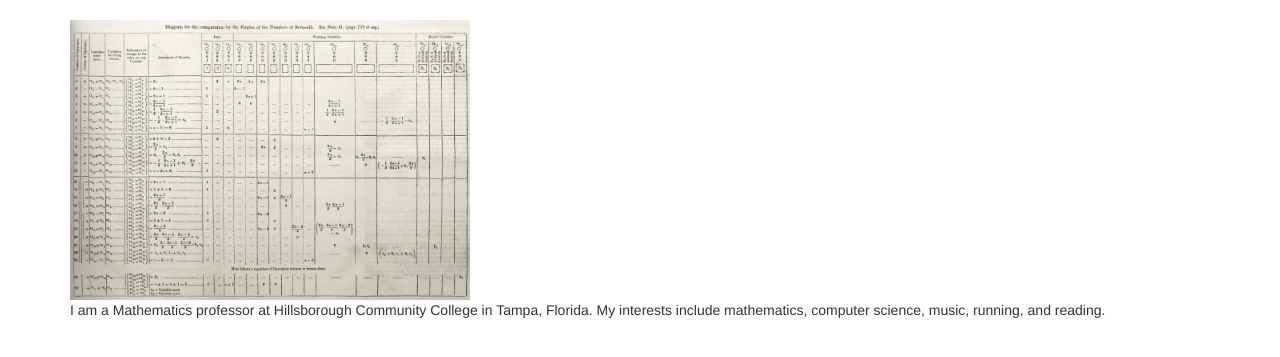
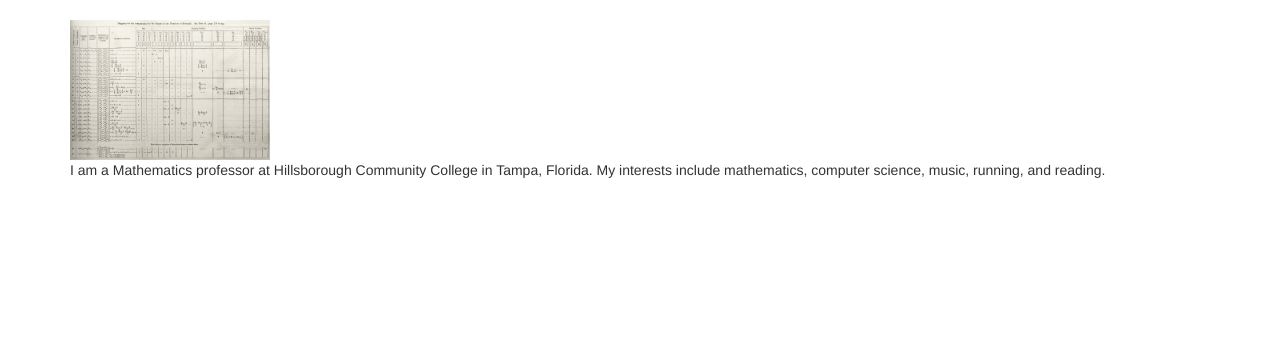
Before and after one commit to aambrioso1/alex_site_new, a Flask app: page / in a window 1280 px wide. Shown: the part 52-409 px from the top of the page. Run offline with Flask 2, Linux system fonts and the light colour scheme; some libraries are stand-ins or nearby versions.

Commit message:
modify index to try to fix image link

```diff
--- a/templates/index.html
+++ b/templates/index.html
@@ -1,13 +1,14 @@
 {% extends "base.html" %}
+
+<link rel="stylesheet" type=text/css href="{{ url_for('static', filename='alex_site_new.css') }}" />
 
 {% block page_content %}
 
 <div>
-	<a style="text-align: center" href="img/first_algorithm.jpg">
-				<img src="{{ url_for('static', filename='img/first_algorithm.jpg') }}" width="400" />
+	<a>
+		<img src="{{ url_for('static', filename='img/first_algorithm.jpg') }}" width="200" />
 	</a>
 <div>
-
 
 <container>
 	<div class="myProfile">
```
